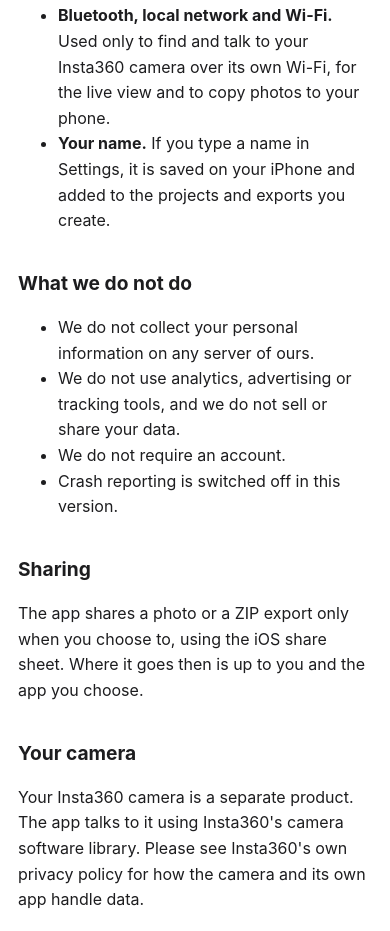
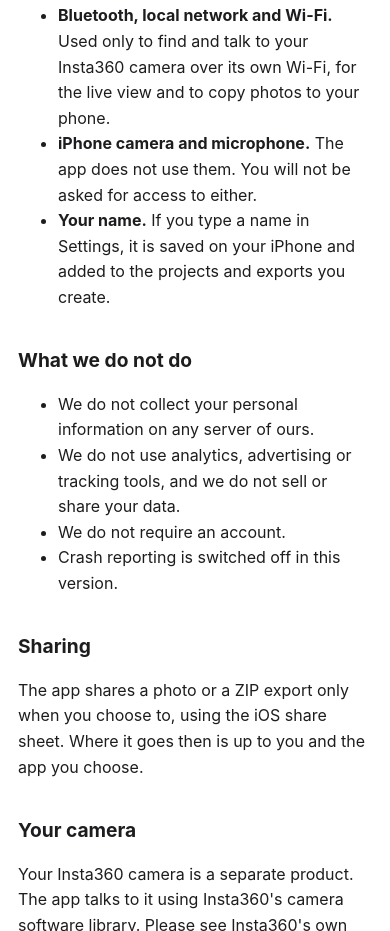
Before and after one commit to krish-gupta/propik-legal, a plain HTML site: page privacy.html in a window 390 px wide. Shown: the part 938-1869 px from the top of the page. Drawn offline with Linux system fonts and the light colour scheme.

Commit message:
Privacy policy: camera and microphone not used

```diff
--- a/privacy.html
+++ b/privacy.html
@@ -14,6 +14,7 @@
 <li><strong>Photos you import.</strong> If you choose photos from your Photo Library to import, only the photos you pick are copied into the app.</li>
 <li><strong>Motion sensors.</strong> Used only so you can look around a 360&deg; photo or the live view by moving your phone. Motion data is not stored or sent.</li>
 <li><strong>Bluetooth, local network and Wi-Fi.</strong> Used only to find and talk to your Insta360 camera over its own Wi-Fi, for the live view and to copy photos to your phone.</li>
+<li><strong>iPhone camera and microphone.</strong> The app does not use them. You will not be asked for access to either.</li>
 <li><strong>Your name.</strong> If you type a name in Settings, it is saved on your iPhone and added to the projects and exports you create.</li>
 </ul>
 
```
